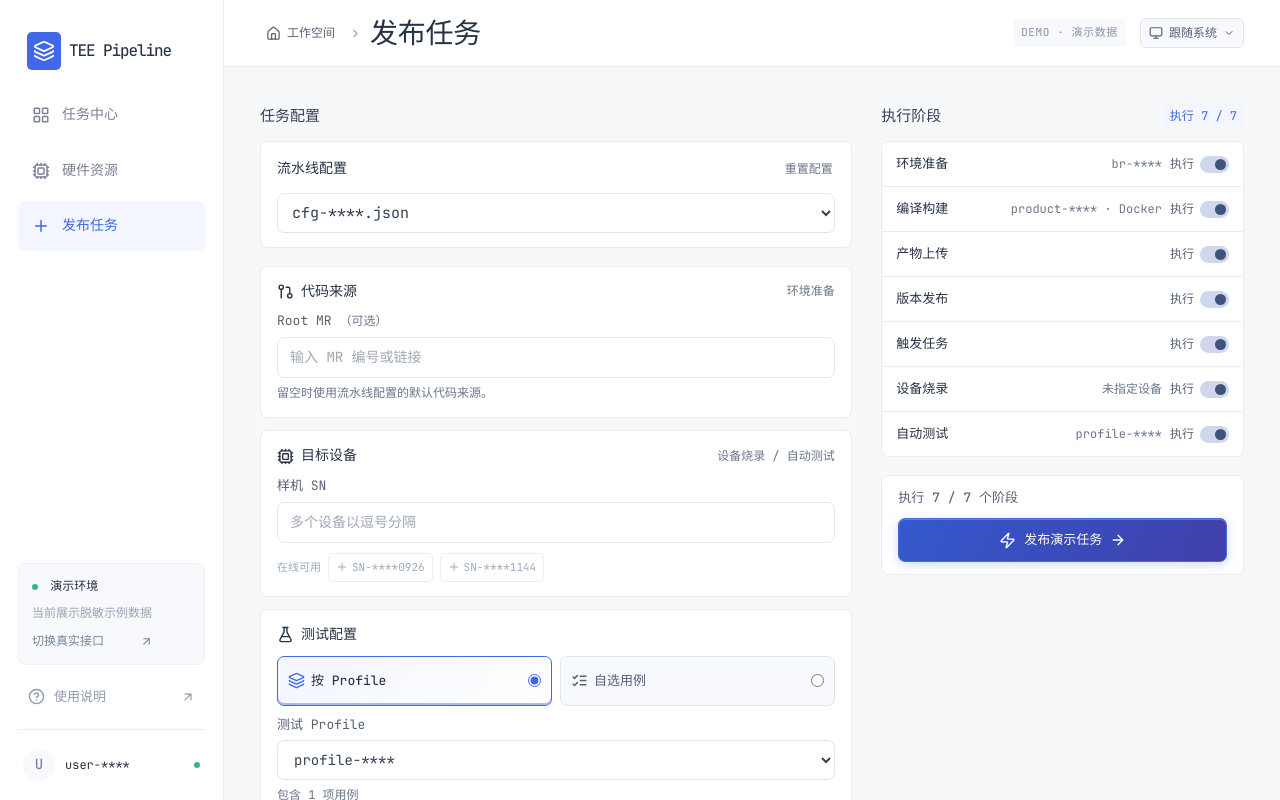
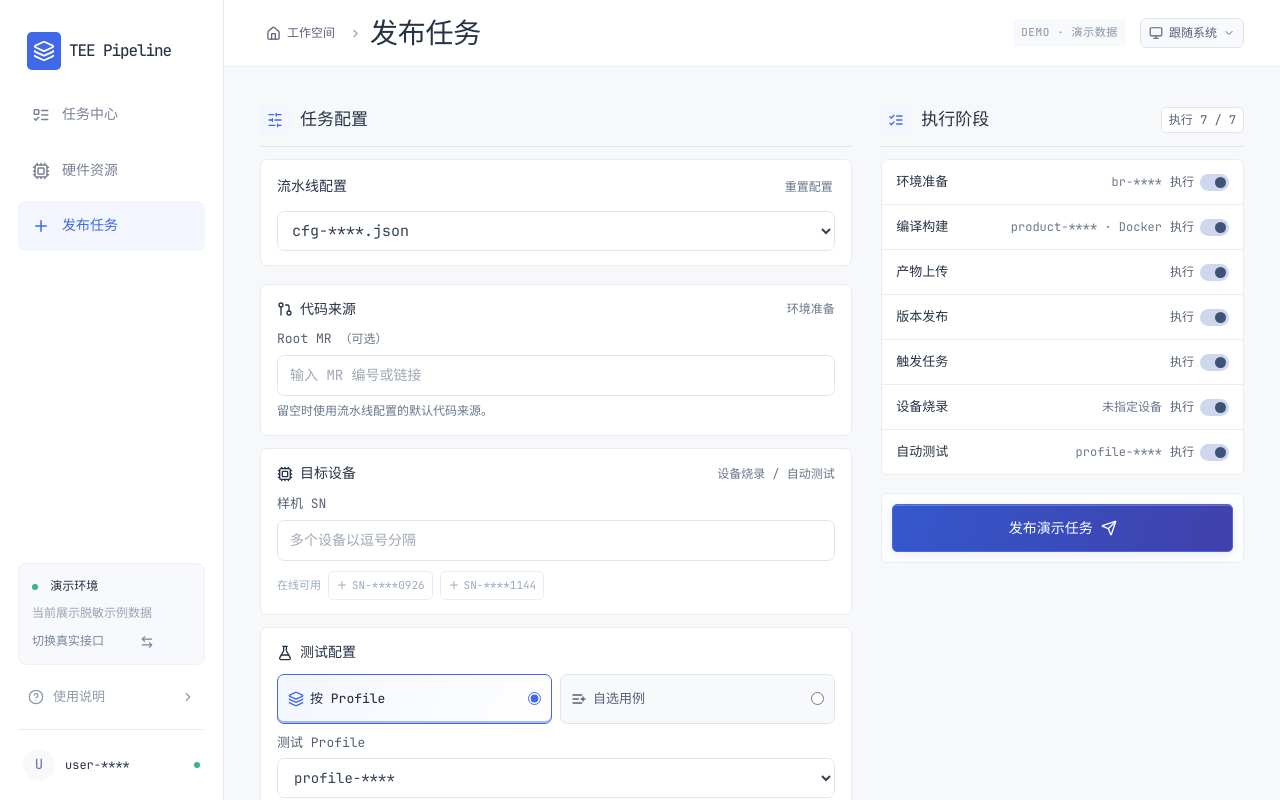
Before and after one commit to dawnyoake/tap_frontend, a React (Vite) app: page /submit in a window 1280 px wide. Shown: the top 800 px of the page. Built offline with nearby package versions, Linux system fonts and the light colour scheme; a web font is replaced by a local one.

Commit message:
Refine release panel and workspace icons

```diff
--- a/src/app/WorkspaceLayout.tsx
+++ b/src/app/WorkspaceLayout.tsx
@@ -6,13 +6,13 @@ import { ThemeMenu } from "../components/ThemeMenu";
 import { api, isDemo } from "../lib/api";
 import { taskListReturnOptions } from "../lib/taskListNavigation";
 import {
-  ArrowUpRight,
+  ArrowLeftRight,
   ChevronRight,
   CircleHelp,
   Cpu,
   House,
   Layers,
-  LayoutGrid,
+  ListTodo,
   Plus,
   X,
 } from "lucide-react";
@@ -55,7 +55,7 @@ export function WorkspaceLayout() {
           activeOptions={{ exact: true }}
         >
           <span className="brand-icon">
-            <Layers size={22} />
+            <Layers size={22} aria-hidden="true" />
           </span>
           <span>
             TEE <b>Pipeline</b>
@@ -67,15 +67,15 @@ export function WorkspaceLayout() {
             {...taskListReturn}
             className={path.startsWith("/tasks") ? "active" : ""}
           >
-            <LayoutGrid size={18} />
+            <ListTodo size={18} aria-hidden="true" />
             任务中心
           </Link>
           <Link to="/hardware" className={path === "/hardware" ? "active" : ""}>
-            <Cpu size={18} />
+            <Cpu size={18} aria-hidden="true" />
             硬件资源
           </Link>
           <Link to="/submit" className={path === "/submit" ? "active" : ""}>
-            <Plus size={18} />
+            <Plus size={18} aria-hidden="true" />
             发布任务
           </Link>
         </nav>
@@ -92,13 +92,13 @@ export function WorkspaceLayout() {
               }}
             >
               {isDemo ? "切换真实接口" : "切换演示数据"}
-              <ArrowUpRight size={13} />
+              <ArrowLeftRight size={14} aria-hidden="true" />
             </button>
           </div>
           <button className="help" onClick={() => setHelp(true)}>
-            <CircleHelp size={17} />
+            <CircleHelp size={16} aria-hidden="true" />
             使用说明
-            <ArrowUpRight size={14} />
+            <ChevronRight size={14} aria-hidden="true" />
           </button>
           <div className="profile">
             <span className="avatar">U</span>
@@ -167,7 +167,7 @@ export function WorkspaceLayout() {
               onClick={() => setHelp(false)}
               aria-label="关闭"
             >
-              <X />
+              <X size={18} aria-hidden="true" />
             </button>
             <h2>使用说明</h2>
             <p>1. 发布任务：选择配置、样机和测试范围。</p>
--- a/src/components/RunLogs.tsx
+++ b/src/components/RunLogs.tsx
@@ -32,7 +32,7 @@ export function JsonPanel({ value }: { value: unknown }) {
           className="button"
           onClick={() => copy(JSON.stringify(value, null, 2), set)}
         >
-          <Copy size={14} />
+          <Copy size={14} aria-hidden="true" />
           {msg || "复制 JSON"}
         </button>
       </div>
--- a/src/components/RunProgress.tsx
+++ b/src/components/RunProgress.tsx
@@ -8,7 +8,7 @@ import {
   type Status,
 } from "../lib/api";
 import { getStageStatus, isStageFault, type StageName } from "../lib/runStages";
-import { Check, Clock3, LoaderCircle, X } from "lucide-react";
+import { Check, LoaderCircle, TimerOff, X } from "lucide-react";
 
 export function Progress({ run }: { run: Run }) {
   const segments = stages.map((name, index) => {
@@ -66,7 +66,7 @@ export function Pipeline({
               ) : status === "failed" ? (
                 <X size={14} />
               ) : status === "timeout" ? (
-                <Clock3 size={14} />
+                <TimerOff size={14} />
               ) : (
                 i + 1
               )}
--- a/src/components/StatusBadge.tsx
+++ b/src/components/StatusBadge.tsx
@@ -4,7 +4,8 @@ import {
   CircleAlert,
   CirclePause,
   CircleX,
-  PlugZap,
+  LockKeyhole,
+  SkipForward,
   TimerOff,
   WifiOff,
   Clock,
@@ -32,7 +33,8 @@ const statusIcons: Record<string, typeof Activity> = {
   timeout: TimerOff,
   pending: Clock,
   suspended: CirclePause,
-  busy: PlugZap,
+  skipped: SkipForward,
+  busy: LockKeyhole,
   idle: Check,
   offline: WifiOff,
   uncertain: CircleAlert,
--- a/src/pages/HomePage.tsx
+++ b/src/pages/HomePage.tsx
@@ -1,5 +1,5 @@
 import { getRouteApi, Link } from "@tanstack/react-router";
-import { ArrowRight, LayoutGrid } from "lucide-react";
+import { ArrowRight, ListTodo } from "lucide-react";
 import "./HomePage.css";
 
 const homeRoute = getRouteApi("/");
@@ -34,7 +34,7 @@ export function HomePage() {
             <ArrowRight className="cta-arrow" size={18} aria-hidden="true" />
           </Link>
           <Link to="/tasks" search={{ mine: true }} className="button">
-            <LayoutGrid size={16} aria-hidden="true" /> 查看我的任务
+            <ListTodo size={16} aria-hidden="true" /> 查看我的任务
           </Link>
         </div>
       </div>
--- a/src/pages/SubmitPage.css
+++ b/src/pages/SubmitPage.css
@@ -3,10 +3,10 @@
   max-width: 1150px;
 }
 
-.release-section-heading,
 .release-card header {
   display: flex;
   align-items: center;
+  justify-content: space-between;
   gap: 10px;
 }
 
@@ -56,25 +56,27 @@
   grid-area: publish;
   grid-template-columns: minmax(0, 1fr);
   align-items: center;
-  padding: 12px 16px;
+  gap: 10px;
+  padding: 10px;
 }
-.release-publish-summary {
-  display: grid;
-  justify-items: start;
-  gap: 4px;
-  color: var(--text-secondary);
-  font-size: 13px;
+.release-publish .button.cta {
+  --cta-halo: rgb(64 103 232 / 12%);
+  min-height: 48px;
+  border-radius: 5px;
+  font-size: 14px;
 }
 .release-fix {
   display: inline-flex;
   align-items: center;
+  justify-self: start;
   gap: 4px;
+  padding: 2px 4px;
   color: var(--release-warning-ink);
+  font-size: 13px;
   text-align: start;
   text-decoration: underline;
   text-underline-offset: 3px;
 }
-.release-publish > .error { grid-column: 1 / -1; }
 .release-base,
 .release-stage-list,
 .release-configs { gap: 12px; }
@@ -84,20 +86,42 @@
   margin-bottom: 10px;
 }
 
-.release-section-heading,
-.release-card header {
-  justify-content: space-between;
+.release-section-heading {
+  display: flex;
+  align-items: center;
+  gap: 10px;
+  min-height: 44px;
+  padding: 0 0 9px;
+  border-bottom: 1px solid var(--line-control);
 }
 
-.release-section-heading { min-height: 26px; }
-.release-section-heading h2 { margin: 0; }
+.release-section-heading h2 {
+  margin: 0;
+  color: var(--text);
+  font-size: 17px;
+  font-weight: 700;
+  line-height: 1.4;
+}
+
+.release-section-icon {
+  display: grid;
+  place-items: center;
+  flex: 0 0 30px;
+  height: 30px;
+  border-radius: 6px;
+  background: var(--surface-selected);
+  color: var(--blue);
+}
 
 .release-stage-count {
+  margin-inline-start: auto;
   padding: 3px 7px;
+  border: 1px solid var(--line-control);
   border-radius: 5px;
-  background: var(--surface-selected);
-  color: var(--blue);
+  background: var(--surface);
+  color: var(--text-secondary);
   font-size: 12px;
+  font-variant-numeric: tabular-nums;
   white-space: nowrap;
 }
 
@@ -303,10 +327,8 @@
     row-gap: 22px;
   }
   .release-layout-loading { grid-template-areas: "base"; }
-  .release-publish { grid-template-columns: minmax(0, 1fr) auto; }
 }
 
 @container (max-width: 420px) {
   .release-test-modes label { padding-inline: 7px; }
-  .release-publish { grid-template-columns: minmax(0, 1fr); }
 }
--- a/src/pages/SubmitPage.tsx
+++ b/src/pages/SubmitPage.tsx
@@ -2,17 +2,19 @@ import { useState, type FormEvent } from "react";
 import { useMutation, useQuery, useQueryClient } from "@tanstack/react-query";
 import { useNavigate } from "@tanstack/react-router";
 import {
-  ArrowRight,
+  Crosshair,
   Cpu,
   FlaskConical,
   FolderCode,
   GitPullRequest,
   LoaderCircle,
   ListChecks,
+  ListPlus,
   Layers,
   Plus,
+  Send,
+  SlidersHorizontal,
   StickyNote,
-  Zap,
 } from "lucide-react";
 import { Empty, ErrorBox, Loading } from "../components/Feedback";
 import { useDevices } from "../hooks/queries";
@@ -64,6 +66,7 @@ function PipelineConfig({
   return (
     <section className="release-base" aria-labelledby="release-configs-title">
       <header className="release-section-heading">
+        <span className="release-section-icon"><SlidersHorizontal size={16} aria-hidden="true" /></span>
         <h2 id="release-configs-title">任务配置</h2>
       </header>
       <div className="panel release-card">
@@ -220,6 +223,7 @@ function TaskForm({ picker, config }: { picker: ConfigPickerProps; config: Confi
         />
         <section className="release-stage-list" aria-labelledby="release-stages-title">
           <header className="release-section-heading">
+            <span className="release-section-icon"><ListChecks size={16} aria-hidden="true" /></span>
             <h2 id="release-stages-title">执行阶段</h2>
             <span className="release-stage-count" aria-live="polite">执行 {active.length} / {stages.length}</span>
           </header>
@@ -262,7 +266,7 @@ function TaskForm({ picker, config }: { picker: ConfigPickerProps; config: Confi
           {needsRootPath && (
             <section className={`panel release-card release-path${missingPath ? " needs-value" : ""}`} aria-labelledby="release-path-title">
               <header>
-                <h3 id="release-path-title"><FolderCode size={17} aria-hidden="true" />Root 代码路径</h3>
+                <h3 id="release-path-title"><FolderCode size={16} aria-hidden="true" />Root 代码路径</h3>
                 <span>必填</span>
               </header>
               <p id="release-path-help">已跳过环境准备。填写已有代码的根目录，例如 <code>D:\work\tee-root</code>。</p>
@@ -283,7 +287,7 @@ function TaskForm({ picker, config }: { picker: ConfigPickerProps; config: Confi
           {prepare && (
             <section className="panel release-card" aria-labelledby="release-source-title">
               <header>
-                <h3 id="release-source-title"><GitPullRequest size={17} aria-hidden="true" />代码来源</h3>
+                <h3 id="release-source-title"><GitPullRequest size={16} aria-hidden="true" />代码来源</h3>
                 <span>环境准备</span>
               </header>
               <label className="field">
@@ -304,7 +308,7 @@ function TaskForm({ picker, config }: { picker: ConfigPickerProps; config: Confi
           {usesDevice && (
             <section className="panel release-card" aria-labelledby="release-device-title">
               <header>
-                <h3 id="release-device-title"><Cpu size={17} aria-hidden="true" />目标设备</h3>
+                <h3 id="release-device-title"><Cpu size={16} aria-hidden="true" />目标设备</h3>
                 <span>{[flash && "设备烧录", test && "自动测试"].filter(Boolean).join(" / ")}</span>
               </header>
               <label className="field">
@@ -342,19 +346,19 @@ function TaskForm({ picker, config }: { picker: ConfigPickerProps; config: Confi
           {test && (
             <section className="panel release-card" aria-labelledby="release-test-title">
               <header>
-                <h3 id="release-test-title"><FlaskConical size={17} aria-hidden="true" />测试配置</h3>
+                <h3 id="release-test-title"><FlaskConical size={16} aria-hidden="true" />测试配置</h3>
               </header>
               <div className="release-test-modes" role="group" aria-label="测试方式">
                 <label>
                   <input type="radio" name="test-mode" checked={!usesCustomCases} disabled={submit.isPending}
                     onChange={() => updateDraft({ testMode: "profile" })} />
-                  <Layers size={17} aria-hidden="true" />
+                  <Layers size={16} aria-hidden="true" />
                   <span>按 Profile</span>
                 </label>
                 <label>
                   <input type="radio" name="test-mode" checked={usesCustomCases} disabled={submit.isPending}
                     onChange={() => updateDraft({ testMode: "cases" })} />
-                  <ListChecks size={17} aria-hidden="true" />
+                  <ListPlus size={16} aria-hidden="true" />
                   <span>自选用例</span>
                 </label>
               </div>
@@ -395,7 +399,7 @@ function TaskForm({ picker, config }: { picker: ConfigPickerProps; config: Confi
           )}
           <section className="panel release-card" aria-labelledby="release-remark-title">
             <header>
-              <h3 id="release-remark-title"><StickyNote size={17} aria-hidden="true" />备注</h3>
+              <h3 id="release-remark-title"><StickyNote size={16} aria-hidden="true" />备注</h3>
               <span>可选</span>
             </header>
             <textarea
@@ -409,8 +413,6 @@ function TaskForm({ picker, config }: { picker: ConfigPickerProps; config: Confi
         </div>
 
         <div className="panel release-publish">
-          <div className="release-publish-summary" aria-live="polite">
-            <strong>执行 {active.length} / {stages.length} 个阶段</strong>
           {issue && (
             <button
               type="button"
@@ -421,14 +423,14 @@ function TaskForm({ picker, config }: { picker: ConfigPickerProps; config: Confi
                 field?.scrollIntoView({ block: "nearest" });
               }}
             >
-                {issue.label} <ArrowRight size={14} aria-hidden="true" />
+              {issue.label} <Crosshair size={14} aria-hidden="true" />
             </button>
           )}
-          </div>
           <button className="button primary cta" type="submit" disabled={Boolean(issue) || submit.isPending}>
-            {submit.isPending ? <LoaderCircle size={17} className="spin" aria-hidden="true" /> : <Zap size={17} aria-hidden="true" />}
             {submit.isPending ? "正在发布…" : isDemo ? "发布演示任务" : "发布任务"}
-            <ArrowRight className="cta-arrow" size={16} aria-hidden="true" />
+            {submit.isPending
+              ? <LoaderCircle size={16} className="spin" aria-hidden="true" />
+              : <Send size={16} className="cta-arrow" aria-hidden="true" />}
           </button>
           <ErrorBox error={submit.error} />
         </div>
```
Also changed, not shown: src/pages/HardwarePage.tsx (+5 -5 lines), src/pages/TaskDetailPage.tsx (+12 -12 lines), src/pages/TasksPage.tsx (+8 -7 lines). Lines whose indentation alone changed are shown as unchanged.
